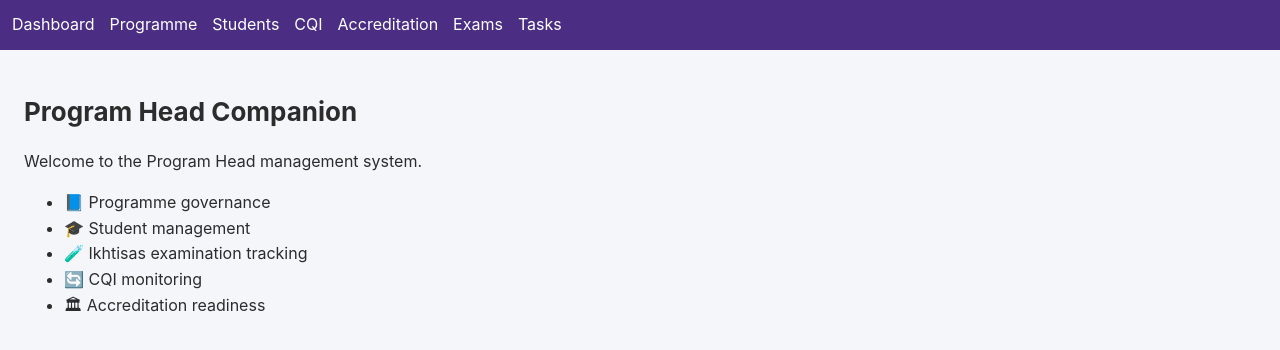
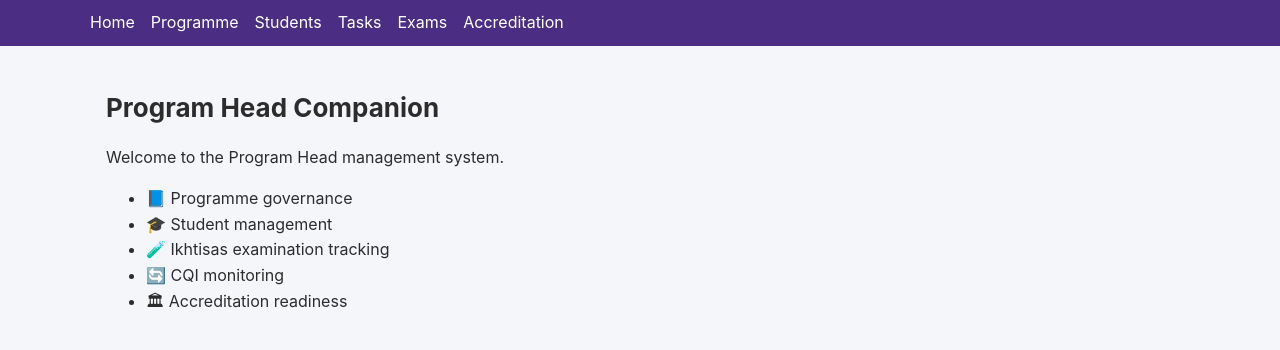
Before and after one commit to hazwanihanafi-commits/academicprogramsystem, a Next.js app: page / in a window 1280 px wide. Shown: the top 350 px of the page. Built offline with nearby package versions, Linux system fonts and the light colour scheme.

Commit message:
Update Layout.js

```diff
--- a/components/Layout.js
+++ b/components/Layout.js
@@ -1,10 +1,32 @@
-import Nav from "./Nav";
+import Link from "next/link";
 
 export default function Layout({ children }) {
   return (
     <>
-      <Nav />
-      <main style={{ padding: "24px" }}>
+      <nav
+        style={{
+          background: "#4b2e83",
+          padding: "10px 16px"
+        }}
+      >
+        <div
+          style={{
+            maxWidth: 1100,
+            margin: "0 auto",
+            display: "flex",
+            gap: 16
+          }}
+        >
+          <Link href="/" style={{ color: "white" }}>Home</Link>
+          <Link href="/programme" style={{ color: "white" }}>Programme</Link>
+          <Link href="/students" style={{ color: "white" }}>Students</Link>
+          <Link href="/tasks" style={{ color: "white" }}>Tasks</Link>
+          <Link href="/exams" style={{ color: "white" }}>Exams</Link>
+          <Link href="/accreditation" style={{ color: "white" }}>Accreditation</Link>
+        </div>
+      </nav>
+
+      <main className="container">
         {children}
       </main>
     </>
```
